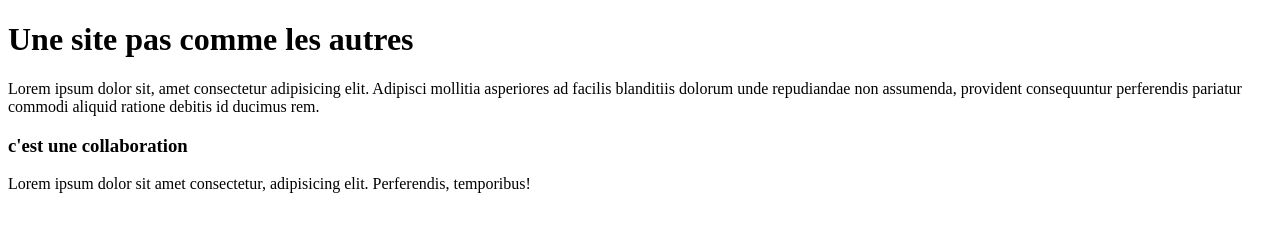
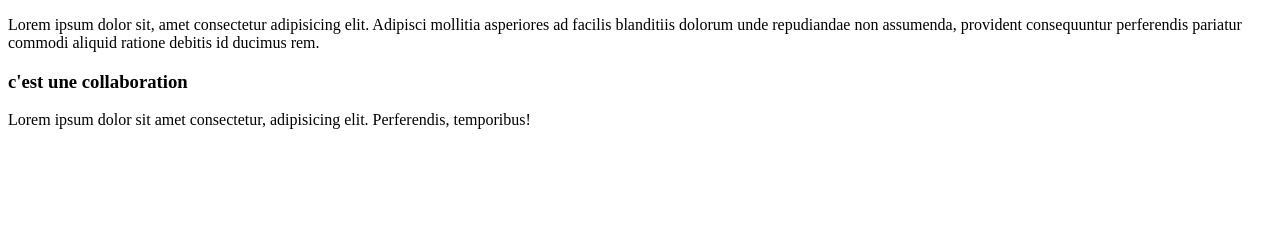
Before and after one commit to Babasky/Malischool, a plain HTML site: page nouvellepage.html in a window 1280 px wide. Drawn offline with Linux system fonts and the light colour scheme.

Commit message:
branch amara

```diff
--- a/nouvellepage.html
+++ b/nouvellepage.html
@@ -9,7 +9,7 @@
 </head>
 
 <body>
-    <h1>Une site pas comme les autres</h1>
+
     <p>Lorem ipsum dolor sit, amet consectetur adipisicing elit. Adipisci mollitia asperiores ad facilis blanditiis
         dolorum unde repudiandae non assumenda, provident consequuntur perferendis pariatur commodi aliquid ratione
         debitis id ducimus rem.</p>
```
